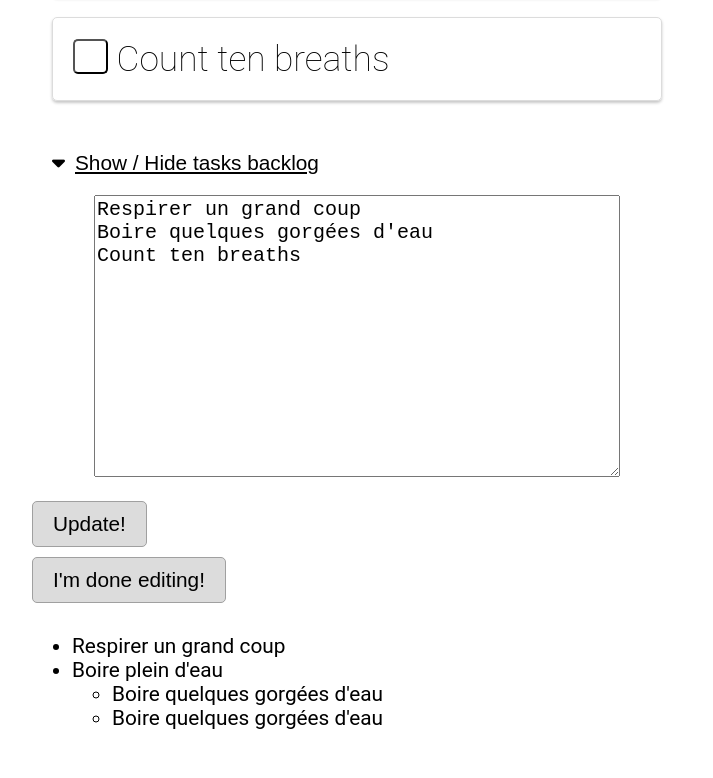
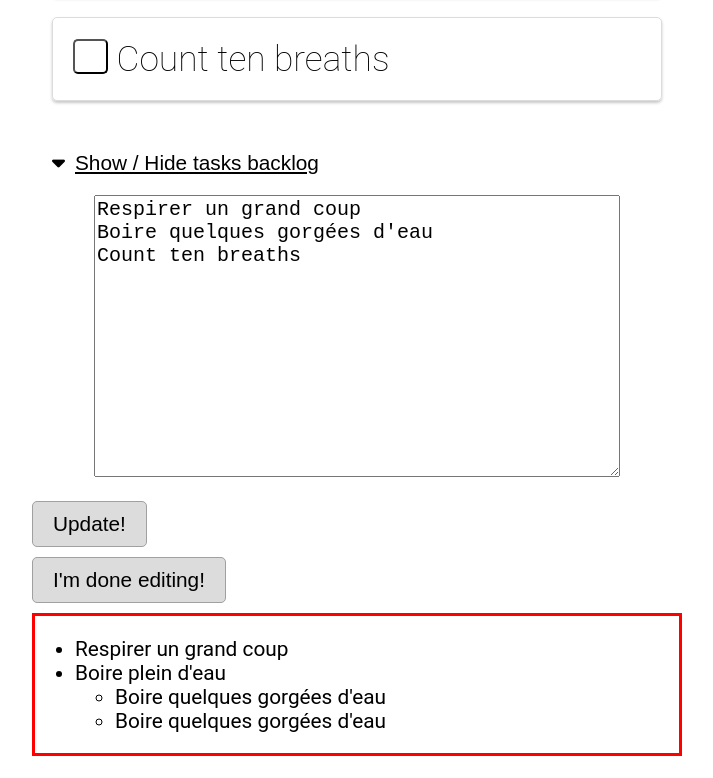
Before and after one commit to Edgyz/3tasks, a plain HTML site: page index.html in a window 1280 px wide. Both pictures are taken after a click on the button "make editable!". Shown: the part 344-1122 px from the top of the page, without its empty margins (283-996 px from the left). Drawn offline with nearby package versions, Linux system fonts and the light colour scheme.

Commit message:
quick style update

```diff
--- a/css/3tasks.css
+++ b/css/3tasks.css
@@ -104,3 +104,7 @@ h2 {
 .fa-caret-down, .fa-caret-right {
   padding-right: 10px;
 }
+
+.editable {
+  border: 3px solid red;
+}
--- a/js/3tasks.js
+++ b/js/3tasks.js
@@ -1,3 +1,7 @@
+// Chantiers en cours
+// plugger le nouvel input a la place de l'ancien :o
+
+
 
 var tasksarray = ['','','','','']
 var nextTask = 0;
@@ -106,10 +110,12 @@ function makeEditable() {
   if ( editable == false ) {
     document.getElementById("editbtn").innerHTML="I'm done editing!";
     document.getElementById(backlogDiv).setAttribute("contenteditable", "true");
+    document.getElementById(backlogDiv).setAttribute("class", "editable");
     editable = true;
   } else {
 document.getElementById(backlogDiv).setAttribute("contenteditable", "false");
   document.getElementById("editbtn").innerHTML="Edit Backlog";
+  document.getElementById(backlogDiv).setAttribute("class", "");
 editable = false;
   }
 
```
